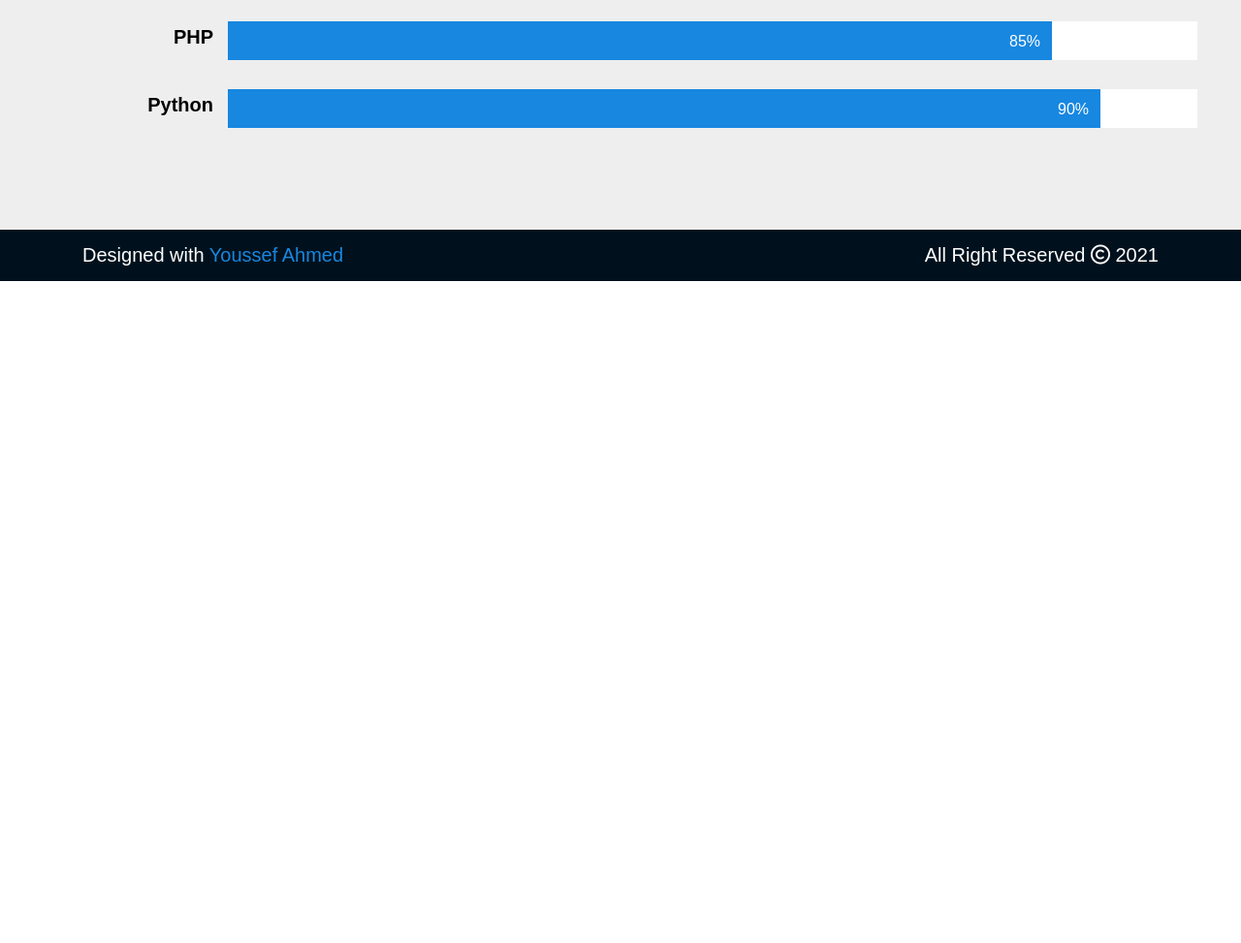
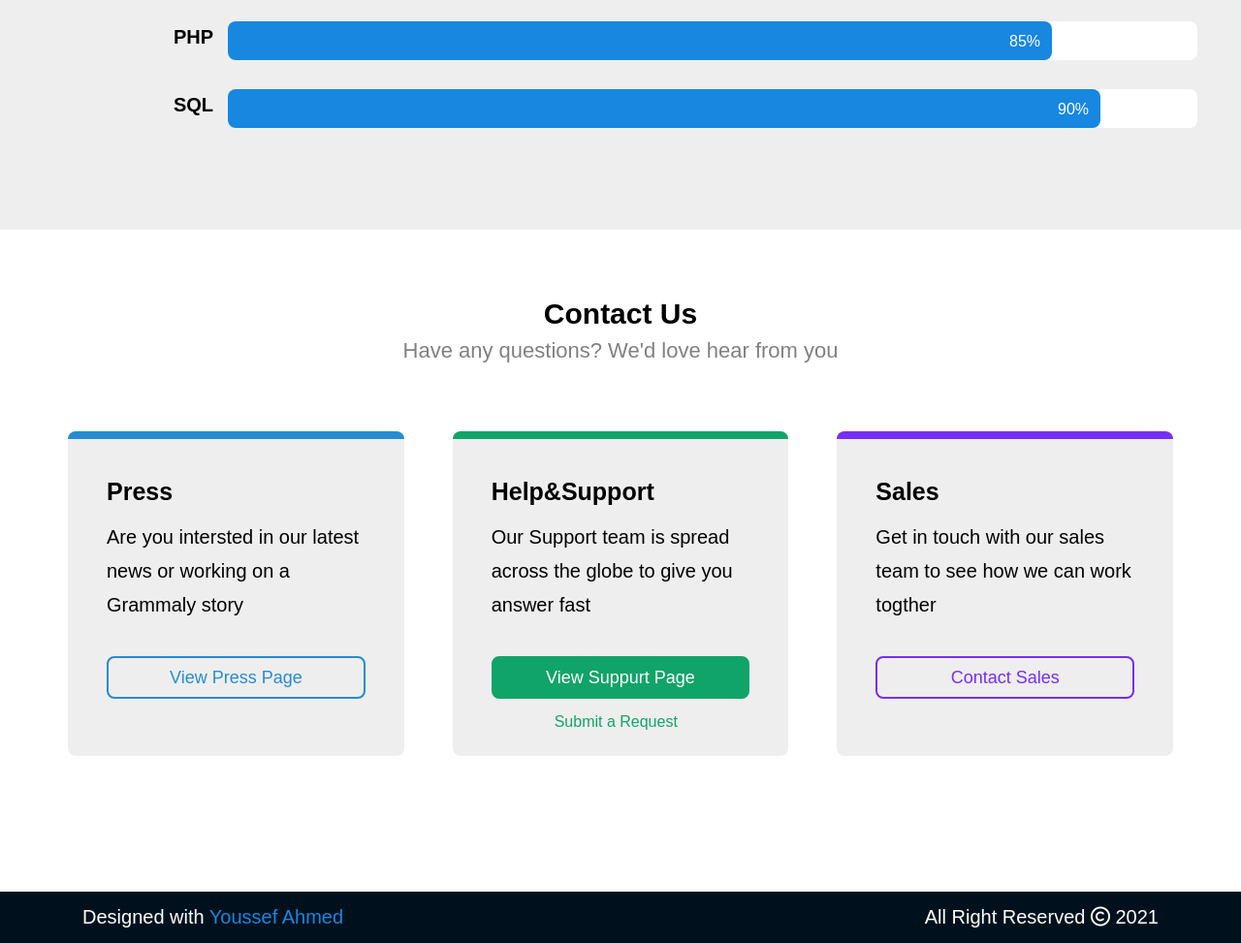
Before and after one commit to YoussefDybala/Skills-Landing, a plain HTML site: page index.html in a window 1280 px wide. Shown: the part 2032-3005 px from the top of the page at 97% size. Before the commit the page ends 2322 px from the top, so only its background shows below. Drawn offline with Linux system fonts and the light colour scheme.

Commit message:
new commit

```diff
--- a/css/style.css
+++ b/css/style.css
@@ -291,17 +291,17 @@ display: flex;
   .skill  .prog{
     position: relative;
     background-color: white;
-    width: 320px;
+    width: 310px;
     height: 40px;
-    margin-left: -20px;
-
+    margin-left: -40px;
+    border-radius: 8px;
   }
   .skill p {
     color: black;
     font-size: 20px;
     font-weight: bold;
     text-align: center;
-    margin-left: 100px;
+    margin-left: 80px;
     margin-bottom: 10px;
   }
 }
@@ -314,6 +314,7 @@ display: flex;
     margin-left: -40px;
     left: 55px;
     top: -5px;
+    border-radius: 8px;
   }
 
   .skill p {
@@ -337,6 +338,7 @@ display: flex;
   left: 0;
   top: 0;
   background-color: #1787e0;
+  border-radius: 8px;
 }
 .skill span:before {
   content: attr(data-progress);
@@ -353,7 +355,99 @@ display: flex;
 }
   /* //////////////////// end skills //////////////  */
 
+/* ///////////// start contact /////////////  */
+.contact {
+  padding: 70px 0;
+}
+.contact-cont {
+  text-align: center;
+}
+.contact-cont h3{
+  font-size: 30px;
+  margin-bottom: 8px;
+}
+.contact-cont p{
+  font-size: 22px;
+  color: gray;
+}
+.box {
+  padding: 70px 0;
+  display: flex;
+  gap: 50px;
+}
+@media (max-width :768px) {
+  .box {
+    padding: 70px 0;
+    display: flex;
+    flex-direction: column;
+    gap: 50px;
+  }
 
+}
+.box .contact-box1 {
+ padding: 40px;
+background-color: #eee;
+border-radius: 8px;
+width: 360px;
+border-top: 8px solid #258cd1
+}
+.box .contact-box2 {
+  padding: 40px;
+background-color: #eee;
+border-radius: 8px;
+width: 360px;
+
+border-top: 8px solid #11a469
+}
+.box .contact-box3 {
+  padding: 40px;
+background-color: #eee;
+border-radius: 8px;
+width: 360px;
+border-top: 8px solid rgb(119, 46, 244)
+}
+.box h4 {
+  font-size: 25px;
+  margin-bottom: 15px;
+}
+.box p {
+  font-size: 20px;
+  margin-bottom: 35px;
+  line-height: 35px;
+}
+.box button {
+border: none;
+font-size: 18px;
+position: relative;
+background-color: #00111d;
+color: white;
+width: 100%;
+padding: 10px;
+border-radius: 8px;
+}
+.box .contact-box1 button {
+  color: #258cd1 ;
+ border: 2px solid #258cd1;
+  background-color: #eee;
+}
+.box .contact-box2 button {
+  color: white;
+ border: 2px solid #11a469;
+  background-color: #11a469;
+}
+.box .contact-box2 span{
+  color: #11a469;
+  text-align: center;
+  position: relative;
+  left: 65px;
+  top: 15px;
+}
+.box .contact-box3 button {
+  color: rgb(119, 46, 244) ;
+ border: 2px solid rgb(119, 46, 244);
+  background-color: #eee;
+}
+/* ///////////// End contact /////////////  */
 
   /* ////////////////// start footer /////////////  */
 footer {
--- a/index.html
+++ b/index.html
@@ -125,13 +125,40 @@
             </div>
         </div>
         <div class="skill">
-            <p>Python</p>
+            <p>SQL</p>
             <div class="prog">
                 <span style="width: 90%;" data-progress="90%" ></span>
             </div>
         </div>
     </div>
 </div>
+<div class="contact">
+    <div class="containar">
+        <div class="contact-cont">
+            <h3>Contact Us</h3>
+            <p>Have any questions? We'd love hear from you</p>
+        </div>
+        <div class="box">
+            <div class="contact-box1">
+                <h4>Press</h4>
+                <p>Are you intersted in our latest news or working on a Grammaly story </p>
+                <button>View Press Page</button>
+            </div>
+            <div class="contact-box2">
+                <h4>Help&Support</h4>
+                <p>Our Support team is spread across the globe to give you answer fast</p>
+                <button>View Suppurt Page</button>
+                <span>Submit a Request</span>
+            </div>
+            <div class="contact-box3">
+                <h4>Sales</h4>
+                <p>Get in touch with our sales team to see how we can work togther</p>
+                <button>Contact Sales</button>
+            </div>
+        </div>
+    </div>
+</div>
+
 <footer>
     <div class="containar">
         <div class="foot-cont">
@@ -143,6 +170,7 @@
             </div>
         </div>
     </div>
+
 </footer>
 </body>
 </html>
```
Also changed, not shown: images/best-contact-us-pages-2.png (added).
